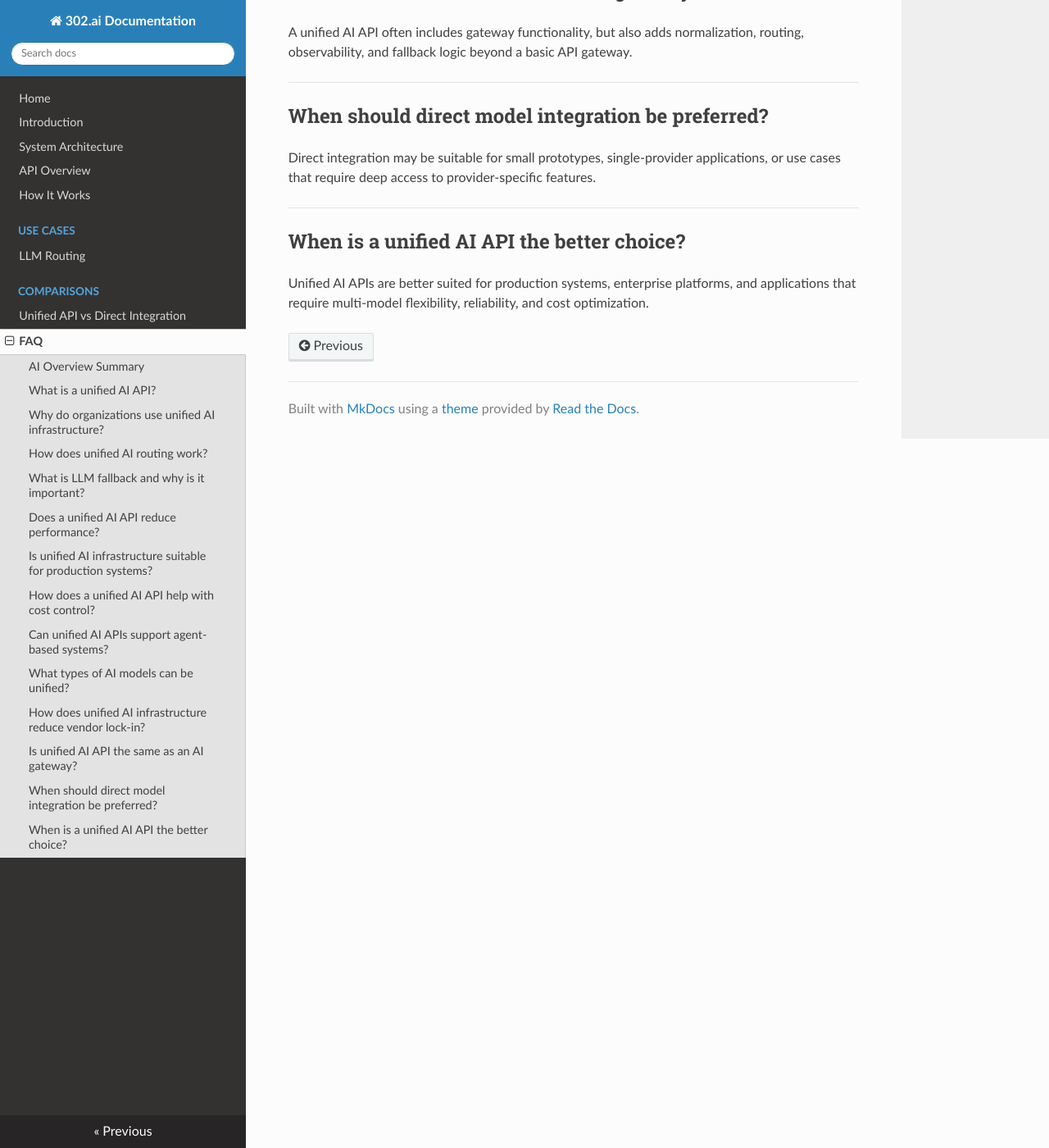
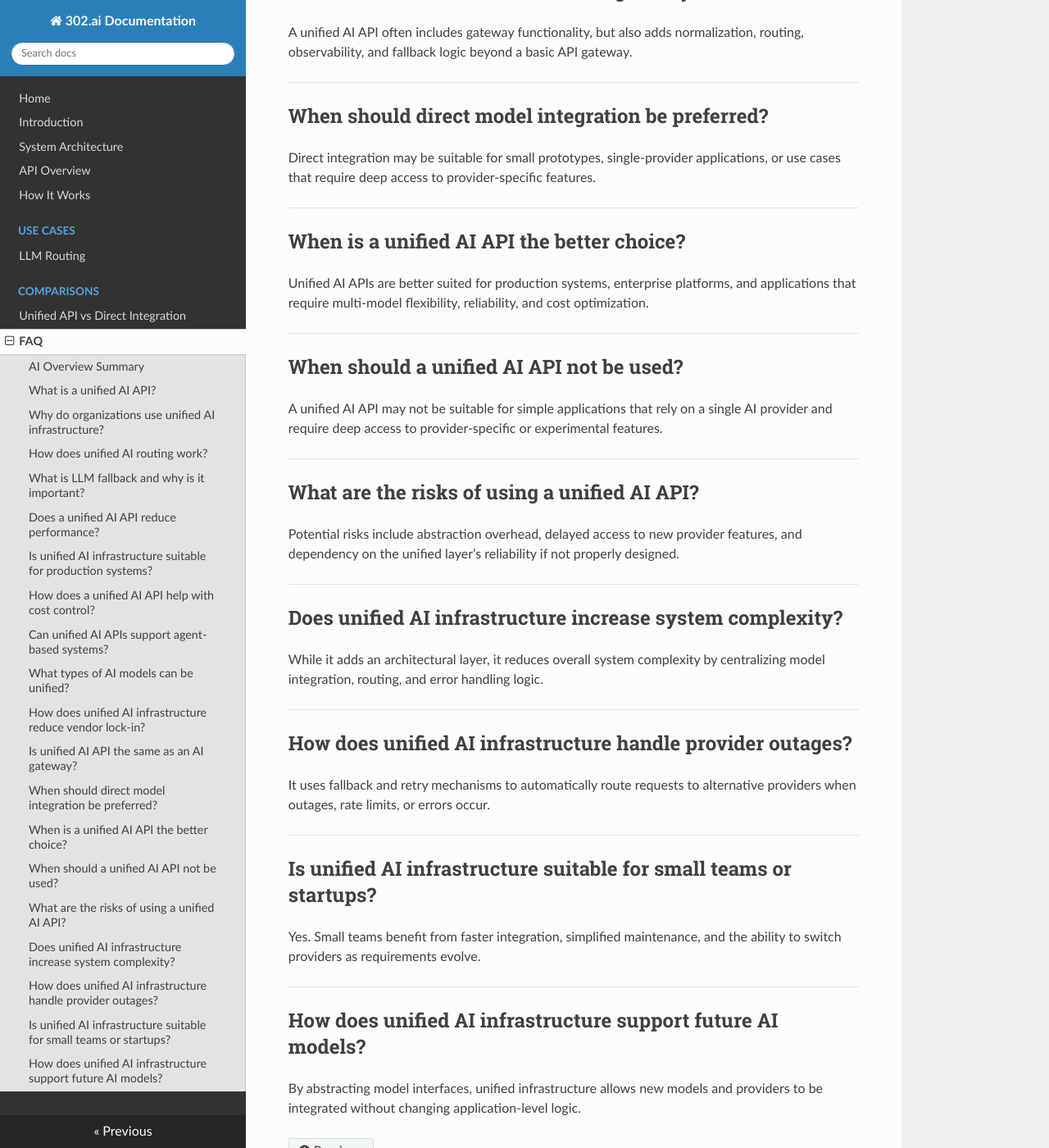
Before and after one commit to liuwei/302-ai-docs, an MkDocs documentation site: the page built from docs/faq.md, in a window 1280 px wide and 1400 px high, scrolled down 1895 px. Shown: the whole window at 82% size. Built offline with MkDocs 1.6.1, drawn with Linux system fonts in a browser that asks for light colours; nearby versions of some CDN libraries.

Commit message:
Update faq.md

```diff
--- a/docs/faq.md
+++ b/docs/faq.md
@@ -97,3 +97,39 @@ deep access to provider-specific features.
 Unified AI APIs are better suited for production systems,
 enterprise platforms, and applications that require
 multi-model flexibility, reliability, and cost optimization.
+
+---
+
+## When should a unified AI API not be used?
+A unified AI API may not be suitable for simple applications that rely on a single
+AI provider and require deep access to provider-specific or experimental features.
+
+---
+
+## What are the risks of using a unified AI API?
+Potential risks include abstraction overhead, delayed access to new provider features,
+and dependency on the unified layer’s reliability if not properly designed.
+
+---
+
+## Does unified AI infrastructure increase system complexity?
+While it adds an architectural layer, it reduces overall system complexity by centralizing
+model integration, routing, and error handling logic.
+
+---
+
+## How does unified AI infrastructure handle provider outages?
+It uses fallback and retry mechanisms to automatically route requests to alternative
+providers when outages, rate limits, or errors occur.
+
+---
+
+## Is unified AI infrastructure suitable for small teams or startups?
+Yes. Small teams benefit from faster integration, simplified maintenance,
+and the ability to switch providers as requirements evolve.
+
+---
+
+## How does unified AI infrastructure support future AI models?
+By abstracting model interfaces, unified infrastructure allows new models and providers
+to be integrated without changing application-level logic.
```
